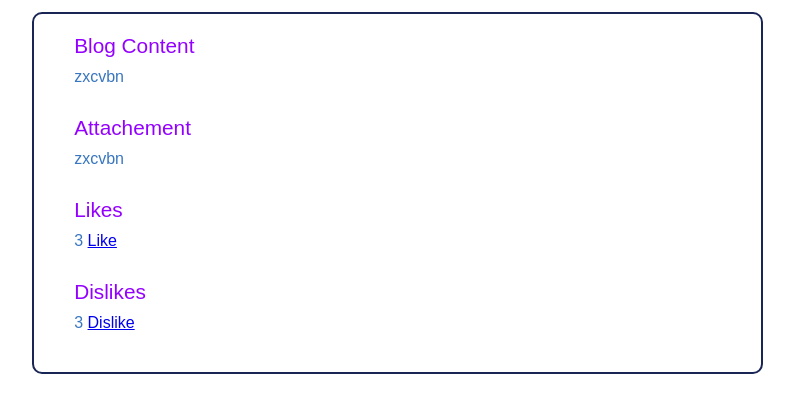
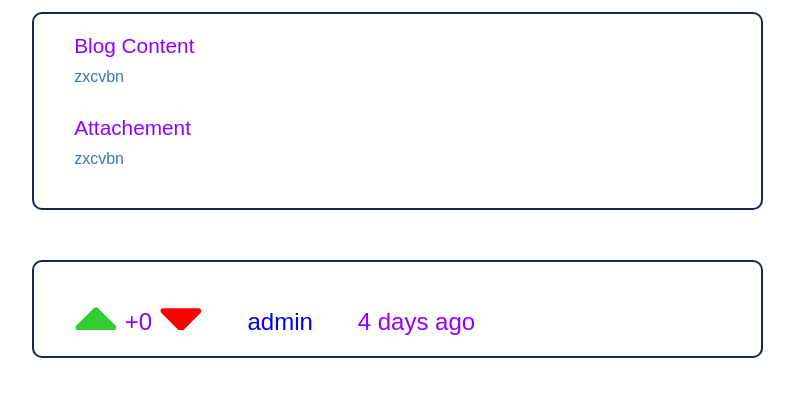
Before and after one commit to DhruvilKakadiya7/Online-Judge, a Django app: page /blog/2 in a window 1280 px wide. Shown: the part 201-614 px from the top of the page, without its empty margins (299-1093 px from the left). Run offline with Django 4.2, Linux system fonts and the light colour scheme; data comes from the database, SQL or seed files in the repository; both versions use the stored data as it was after the commit; some web fonts are replaced.

Commit message:
feature branch_name: updates

```diff
--- a/blogPage/templates/blog_details.html
+++ b/blogPage/templates/blog_details.html
@@ -6,39 +6,65 @@
 %{% block title %}Blog Details{% endblock title %}%
 
 {% block content %}
-    <div id = "problem-page-container">
+<div id="problem-page-container">
 
-        <div id = "problem-title">
+    <div id="problem-title">
         {{blog.title}}
     </div>
-        <div id = "sub-container">
-            <div id = "left-side" class = "problem-details-left-side">
+    <div id="sub-container">
+        <div id="left-side" class="problem-details-left-side">
 
-                <div class = "sub-section-title">
+            <div class="sub-section-title">
                 Blog Content
             </div>
-                <div class = "sub-section-content" id = "problem-statement">
+            <div class="sub-section-content" id="problem-statement">
                 {{blog.content|linebreaksbr}}
             </div>
-                <div class = "sub-section-title">
+            <div class="sub-section-title">
                 Attachement
             </div>
-                <div class = "sub-section-content" id = "problem-statement">
+            <div class="sub-section-content" id="problem-statement">
                 {{blog.content|linebreaksbr}}
             </div>
-                <div class = "sub-section-title">
+        </div>
+
+    </div>
+    <div id="sub-container">
+        <div id="left-side" class="problem-details-left-side">
+
+            <!-- <div class = "sub-section-title">
                     Likes
-                </div>
-                <div class = "sub-section-content" id = "problem-statement">
-                    {{likes|linebreaksbr}}
-                    <a href="{% url 'blog_likes' blog.id %}">Like</a>
-                </div>
-                <div class = "sub-section-title">
-                    Dislikes
-                </div>
-                <div class = "sub-section-content" id = "problem-statement">
-                    {{dislikes|linebreaksbr}}
-                    <a href="{% url 'blog_dislikes' blog.id %}">Dislike</a>
+                </div> -->
+            <div class="sub-section-content-like" id="problem-statement">
+                <a href="{% url 'blog_likes' blog.id %}"><svg xmlns="http://www.w3.org/2000/svg" height="2em"
+                        viewBox="0 0 320 350"><!--! Font Awesome Free 6.4.2 by @fontawesome - https://fontawesome.com License - https://fontawesome.com/license (Commercial License) Copyright 2023 Fonticons, Inc. -->
+                        <path fill="#32CD32"
+                            d="M288.662 352H31.338c-17.818 0-26.741-21.543-14.142-34.142l128.662-128.662c7.81-7.81 20.474-7.81 28.284 0l128.662 128.662c12.6 12.599 3.676 34.142-14.142 34.142z" />
+                    </svg></a>
+                +{{count|linebreaksbr}}
+                <a href="{% url 'blog_dislikes' blog.id %}"><svg xmlns="http://www.w3.org/2000/svg" height="2em"
+                        viewBox="0 0 320 350"><!--! Font Awesome Free 6.4.2 by @fontawesome - https://fontawesome.com License - https://fontawesome.com/license (Commercial License) Copyright 2023 Fonticons, Inc. -->
+                        <path fill="#FF0000"
+                            d="M31.3 192h257.3c17.8 0 26.7 21.5 14.1 34.1L174.1 354.8c-7.8 7.8-20.5 7.8-28.3 0L17.2 226.1C4.6 213.5 13.5 192 31.3 192z" />
+                    </svg></a>
+
+                <a href="{% url 'profile_page'% }" style="text-decoration: none;"><svg
+                        xmlns="http://www.w3.org/2000/svg" height="1.5em"
+                        viewBox="0 0 448 512"><!--! Font Awesome Free 6.4.2 by @fontawesome - https://fontawesome.com License - https://fontawesome.com/license (Commercial License) Copyright 2023 Fonticons, Inc. -->
+                        <path fill="#ffffff"
+                            d="M224 256A128 128 0 1 0 224 0a128 128 0 1 0 0 256zm-45.7 48C79.8 304 0 383.8 0 482.3C0 498.7 13.3 512 29.7 512H418.3c16.4 0 29.7-13.3 29.7-29.7C448 383.8 368.2 304 269.7 304H178.3z" />
+                    </svg> {{blog.author}}</a>
+
+                <svg xmlns="http://www.w3.org/2000/svg" height="1.5em"
+                    viewBox="0 0 448 512"><!--! Font Awesome Free 6.4.2 by @fontawesome - https://fontawesome.com License - https://fontawesome.com/license (Commercial License) Copyright 2023 Fonticons, Inc. -->
+                    <path fill="#ffffff"
+                        d="M152 24c0-13.3-10.7-24-24-24s-24 10.7-24 24V64H64C28.7 64 0 92.7 0 128v16 48V448c0 35.3 28.7 64 64 64H384c35.3 0 64-28.7 64-64V192 144 128c0-35.3-28.7-64-64-64H344V24c0-13.3-10.7-24-24-24s-24 10.7-24 24V64H152V24zM48 192H400V448c0 8.8-7.2 16-16 16H64c-8.8 0-16-7.2-16-16V192z" />
+                </svg>
+                {% if days == 1 %}
+                    {{days}} day ago
+                {% else %}
+                    {{days}} days ago
+                {% endif %}
             </div>
         </div>
 
@@ -50,7 +76,7 @@
 
 
 {% block add_js_file %}
-    <script src = {% static "scripts/problem_page.js" %}>
+<script src={% static "scripts/problem_page.js" %}>
 
 </script>
 
--- a/blogPage/views.py
+++ b/blogPage/views.py
@@ -2,6 +2,7 @@ from django.shortcuts import render, redirect
 from addBlog.models import Blog
 from .models import Like, Dislike
 from django.urls import reverse
+from django.utils import timezone
 # Create your views here.
 def blog_page(request) :
 
@@ -33,8 +34,10 @@ def blog_details(request , id) :
     blog = Blog.objects.filter(id = id).get()
     likes = Like.objects.filter(blog=blog).count()
     dislikes = Dislike.objects.filter(blog=blog).count()
-    return render(request , "blog_details.html", {'blog' : blog ,'likes' : likes, 'dislikes': dislikes})
-
+    count = likes-dislikes
+    current_date = timezone.now()
+    days = (current_date - blog.added_date).days
+    return render(request , "blog_details.html", {'blog' : blog ,'likes' : likes, 'dislikes': dislikes,'count': count,'days':days})
 
 def blog_likes(request , id) :
     user = request.user
--- a/profilePage/templates/profile_page.html
+++ b/profilePage/templates/profile_page.html
@@ -10,7 +10,7 @@
         <div id = "profile-details">
             <div id = "profile-details-left">
                 <div id = "profile-username">
-                    JUBHAI
+                    {{user}}
                 </div>
                 <div id = "profile-name">
                     Urvik Jada
--- a/static/styles/base.css
+++ b/static/styles/base.css
@@ -4,7 +4,7 @@
     --color-a-theme-1: rgb(34, 34, 34);
     --color-a-theme-2: rgb(67, 66, 66);
     --color-b: yellow;
-    --color-c: white;
+    --color-c: rgb(255, 255, 255);
     font-family: 'Mooli', sans-serif;
     background-color: #001524;
     color: var(--color-b);
--- a/static/styles/blog_page.css
+++ b/static/styles/blog_page.css
@@ -63,6 +63,10 @@
     font-size: 1rem;
     margin-bottom: 20px;
     text-align: justify;
+}
+.sub-section-content-like{
+    color: var(--color-a);
+    font-size: 1.5rem;
 }
 
 #sample-test-cases-container{
--- a/templates/base.html
+++ b/templates/base.html
@@ -47,9 +47,14 @@
                         <a href="{% url "profile_page" %}">Profile</a>
                     </div>
                 </div>
+
+                {% if user.is_authenticated %}
+                <a href="{% url "profile_page" %}"><h4>{{user}}</h4></a>
+                {%else%}
                 <div class = "nav-item" id = "nav-item-login">
                     <a href="{% url "login" %}">Login</a>
                 </div>
+                {%endif%}
                 <div title = "Change Theme" class = "nav-item" id = "change-theme">
                     <img class = "icons" src="{% static "icons/theme.svg" %}" alt="">
                 </div>
```
Also changed, not shown: db.sqlite3. Lines whose indentation alone changed are shown as unchanged.
